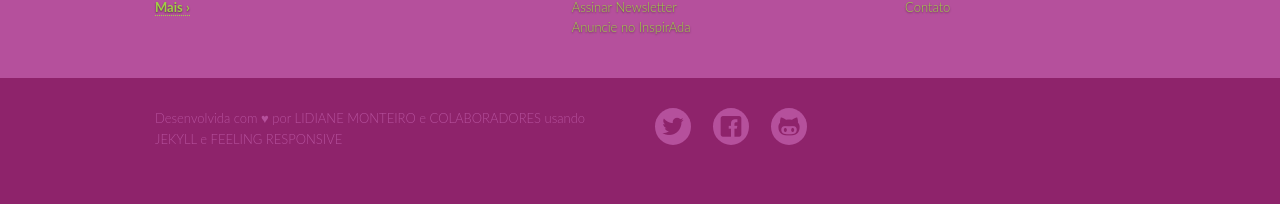
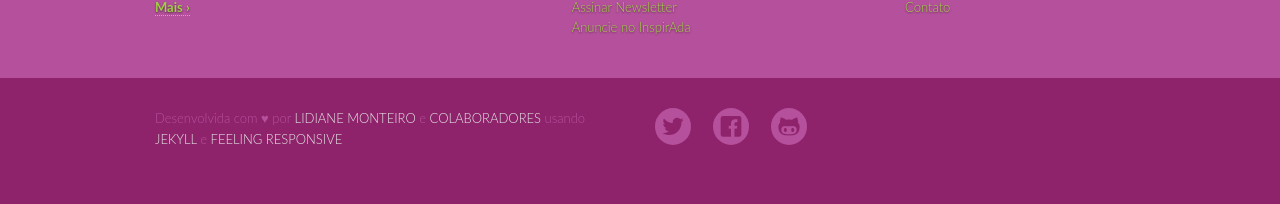
Before and after one commit to inspiradanacomputacao/inspiradanacomputacao.github.io, a Jekyll site: the page built from index.md, in a window 1280 px wide. Shown: the part 2024-2228 px from the top of the page. Built offline with Jekyll 4.4.1, drawn with Linux system fonts in a browser that asks for light colours.

Commit message:
ajustando cor do footer

```diff
--- a/_sass/_02_settings_colors.scss
+++ b/_sass/_02_settings_colors.scss
@@ -112,7 +112,7 @@ $footer-link-color: $ci-6;
 
 $subfooter-bg: #8E236B;
 $subfooter-color: $grey-17;
-$subfooter-link-color: $grey-17;
+$subfooter-link-color: $grey-1;
 
 
 
```
